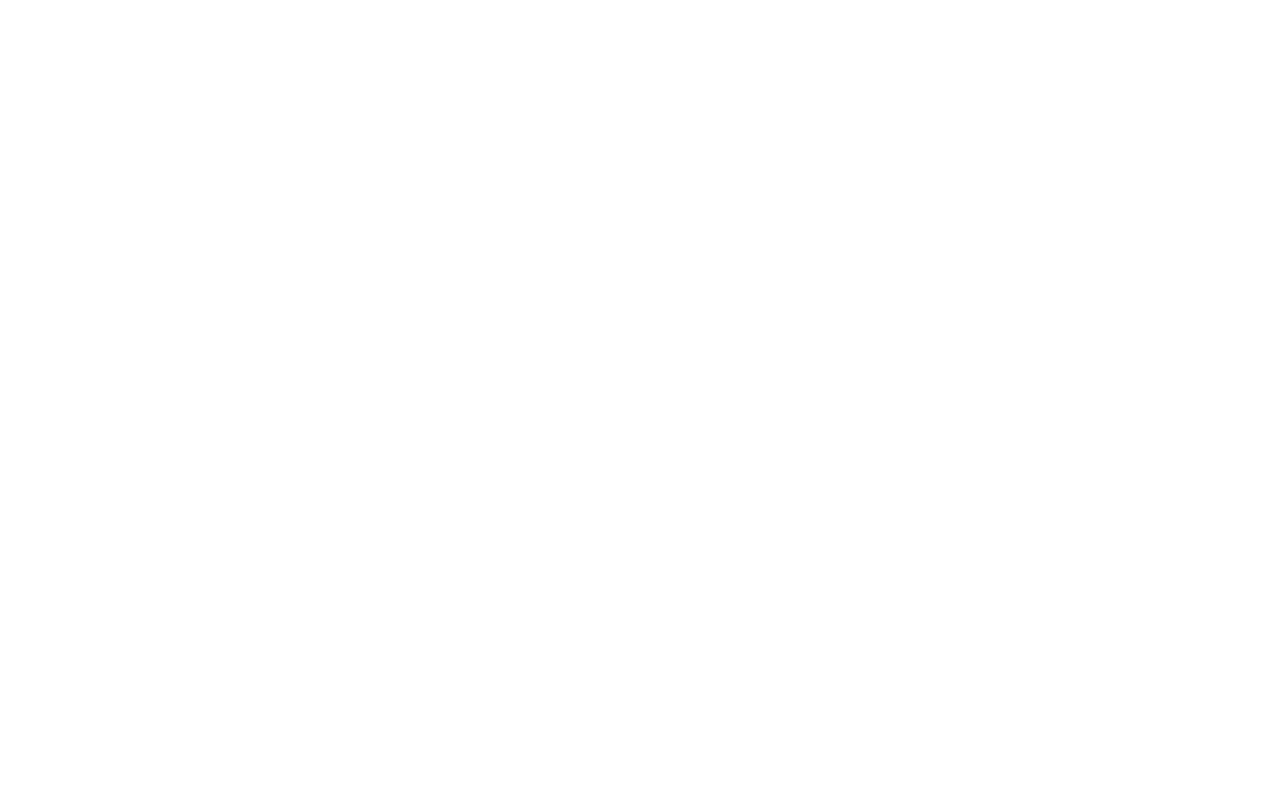
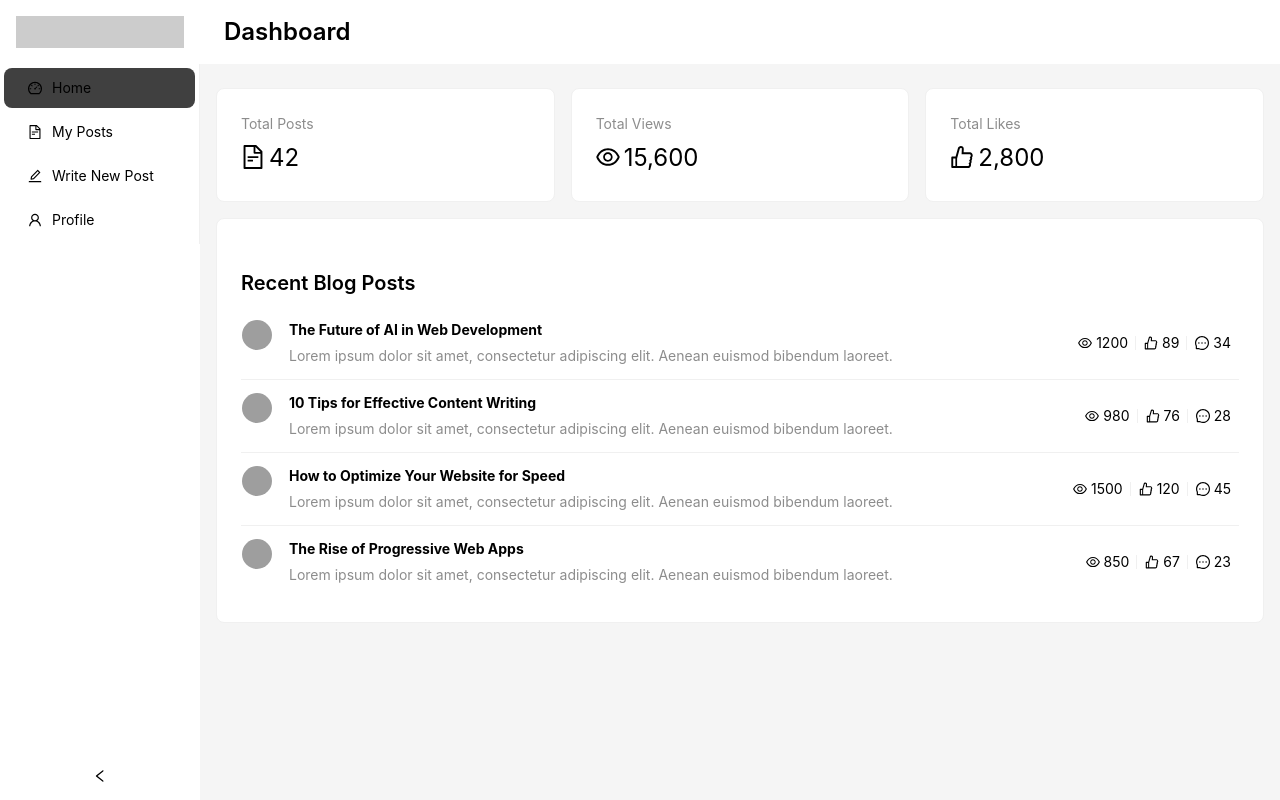
Before and after one commit to sharmilabotcha/Vercel-BlogSite, a React (Create React App) app: page /dashboard in a window 1280 px wide. Before the commit this address had no page. Built offline with nearby package versions, Linux system fonts and the light colour scheme; grey boxes are pictures that could not be loaded.

Commit message:
added dashboard and write a blog pages

```diff
--- a/src/App.js
+++ b/src/App.js
@@ -3,6 +3,8 @@
 import { Button, Typography, Space, ConfigProvider } from 'antd';
 import Login from './pages/Login';
 import Homepage from './pages/Homepage';
+import Dashboard from './pages/Dashboard';
+import WriteBlog from './pages/WriteBlog'; // Assuming WriteBlog is in the same directory as other pages
 
 const { Title, Paragraph } = Typography;
 
@@ -32,6 +34,8 @@
           <Routes>
             <Route path="/login" element={<Login />} />
             <Route path="/" element={<Homepage />} />
+            <Route path="/dashboard" element={<Dashboard />} />
+            <Route path="/write-blog" element={<WriteBlog />} />
           </Routes>
         </Router>
 
--- /dev/null
+++ b/src/pages/Dashboard.js
@@ -0,0 +1,109 @@
+import React, { useState } from 'react';
+import { Layout, Menu, Typography, Card, Statistic, List, Avatar, Row, Col } from 'antd';
+import {
+  DashboardOutlined,
+  FileTextOutlined,
+  EditOutlined,
+  UserOutlined,
+  EyeOutlined,
+  LikeOutlined,
+  MessageOutlined
+} from '@ant-design/icons';
+import { Link } from 'react-router-dom';
+import WriteBlog from './WriteBlog';
+
+const { Header, Content, Sider } = Layout;
+const { Title, Text } = Typography;
+
+const Dashboard = () => {
+  const [collapsed, setCollapsed] = useState(false);
+
+  const blogPosts = [
+    { title: "The Future of AI in Web Development", views: 1200, likes: 89, comments: 34 },
+    { title: "10 Tips for Effective Content Writing", views: 980, likes: 76, comments: 28 },
+    { title: "How to Optimize Your Website for Speed", views: 1500, likes: 120, comments: 45 },
+    { title: "The Rise of Progressive Web Apps", views: 850, likes: 67, comments: 23 }
+  ];
+
+  return (
+    <Layout style={{ minHeight: '100vh' }}>
+      <Sider collapsible collapsed={collapsed} onCollapse={setCollapsed} theme="light">
+        <div style={{ height: 32, margin: 16, background: 'rgba(0, 0, 0, 0.2)' }} />
+        <Menu theme="light" defaultSelectedKeys={['1']} mode="inline">
+          <Menu.Item key="1" icon={<DashboardOutlined />}>
+            Home
+          </Menu.Item>
+          <Menu.Item key="2" icon={<FileTextOutlined />}>
+            My Posts
+          </Menu.Item>
+          <Menu.Item key="3" icon={<EditOutlined />}>
+            <Link to="/write-blog">Write New Post</Link>
+          </Menu.Item>
+          <Menu.Item key="4" icon={<UserOutlined />}>
+            Profile
+          </Menu.Item>
+        </Menu>
+      </Sider>
+      <Layout className="site-layout">
+        <Header style={{ padding: 0, background: '#fff' }}>
+          <Title level={3} style={{ margin: '16px 24px' }}>Dashboard</Title>
+        </Header>
+        <Content style={{ margin: '24px 16px' }}>
+          <Row gutter={[16, 16]}>
+            <Col span={8}>
+              <Card>
+                <Statistic
+                  title="Total Posts"
+                  value={42}
+                  prefix={<FileTextOutlined />}
+                />
+              </Card>
+            </Col>
+            <Col span={8}>
+              <Card>
+                <Statistic
+                  title="Total Views"
+                  value={15600}
+                  prefix={<EyeOutlined />}
+                />
+              </Card>
+            </Col>
+            <Col span={8}>
+              <Card>
+                <Statistic
+                  title="Total Likes"
+                  value={2800}
+                  prefix={<LikeOutlined />}
+                />
+              </Card>
+            </Col>
+          </Row>
+          <Card style={{ marginTop: 16 }}>
+            <Title level={4}>Recent Blog Posts</Title>
+            <List
+              itemLayout="horizontal"
+              dataSource={blogPosts}
+              renderItem={item => (
+                <List.Item
+                  actions={[
+                    <Text key="views"><EyeOutlined /> {item.views}</Text>,
+                    <Text key="likes"><LikeOutlined /> {item.likes}</Text>,
+                    <Text key="comments"><MessageOutlined /> {item.comments}</Text>
+                  ]}
+                >
+                  <List.Item.Meta
+                    avatar={<Avatar src={`https://xsgames.co/randomusers/avatar.php?g=pixel&key=${item.title}`} />}
+                    title={<a href="/">{item.title}</a>}
+                    description="Lorem ipsum dolor sit amet, consectetur adipiscing elit. Aenean euismod bibendum laoreet."
+                  />
+                </List.Item>
+              )}
+            />
+          </Card>
+        </Content>
+      </Layout>
+    </Layout>
+  );
+};
+
+export default Dashboard;
--- a/src/pages/Homepage.js
+++ b/src/pages/Homepage.js
@@ -17,6 +17,11 @@
 } from '@ant-design/icons';
 import { Link } from 'react-router-dom';
 import Login from './Login';
+import image1 from '../asserts/images/image1.jpg';
+import image2 from '../asserts/images/image2.jpg';
+import image3 from '../asserts/images/image3.jpg';
+import image4 from '../asserts/images/image4.jpg';
+import image5 from '../asserts/images/image5.jpg';
 
 const { Header, Content, Footer } = Layout;
 const { Title, Paragraph, Text } = Typography;
@@ -24,9 +29,11 @@
 const Homepage = () => {
   // Sample blog images (you'll want to replace these with actual images)
   const blogImages = [
-    'https://via.placeholder.com/800x400?text=Blog+Image+1',
-    'https://via.placeholder.com/800x400?text=Blog+Image+2',
-    'https://via.placeholder.com/800x400?text=Blog+Image+3'
+    image1,
+    image2,
+    image3,
+    image4,
+    image5
   ];
 
   return (
@@ -98,17 +105,13 @@
           <Title level={2} style={{ textAlign: 'center', marginBottom: '30px' }}>
             Featured Blogs
           </Title>
-          <Carousel autoplay>
+          <Carousel autoplay autoplaySpeed={1000}>
             {blogImages.map((image, index) => (
               <div key={index}>
                 <img
                   src={image}
-                  alt={`Blog ${index + 1}`}
-                  style={{
-                    width: '100%',
-                    height: '400px',
-                    objectFit: 'cover'
-                  }}
+                  alt={`Blog Image ${index + 1}`}
+                  style={{ width: '100%', height: '600px', objectFit: 'cover', borderRadius: '8px' }}
                 />
               </div>
             ))}
@@ -149,7 +152,7 @@
           </Col>
         </Row>
         <div style={{ marginTop: '20px' }}>
-          © {new Date().getFullYear()} BlogSite. All Rights Reserved.
+          {new Date().getFullYear()} BlogSite. All Rights Reserved.
         </div>
       </Footer>
     </Layout>
--- a/src/pages/SignupModal.js
+++ b/src/pages/SignupModal.js
@@ -31,7 +31,7 @@
                 <Form.Item>
                     <Button type="primary" htmlType="submit">Sign Up</Button>
                 </Form.Item>
-                <p style={{ textAlign: 'center', fontSize: '16px', color: '#000' }}>Already have an account? <Button type="link" onClick={onClose} style={{ color: '#000' }}>Login</Button></p>
+                <p style={{ textAlign: 'center', fontSize: '18px', color: '#000', marginBottom: '20px' }}>Already have an account? <Button type="link" onClick={onClose} style={{ color: '#000', fontSize: '18px' }}>Login</Button></p>
             </Form>
         </Modal>
     );
--- /dev/null
+++ b/src/pages/WriteBlog.js
@@ -0,0 +1,43 @@
+import React, { useState } from 'react';
+import { Form, Input, Button, message } from 'antd';
+import { useNavigate } from 'react-router-dom';
+
+const WriteBlog = () => {
+    const [title, setTitle] = useState('');
+    const [description, setDescription] = useState('');
+    const [content, setContent] = useState('');
+    const navigate = useNavigate();
+
+    const handleSubmit = () => {
+        if (!title || !description || !content) {
+            message.error('Please fill in all fields.');
+            return;
+        }
+        // Here you would typically save the blog post to a database or state
+        console.log('Blog Post:', { title, description, content });
+        message.success('Blog post saved successfully!');
+        navigate('/dashboard'); // Redirect to Dashboard after saving
+    };
+
+    return (
+        <div style={{ padding: '20px' }}>
+            <h2>Write a New Blog</h2>
+            <Form layout="vertical">
+                <Form.Item label="Title">
+                    <Input value={title} onChange={(e) => setTitle(e.target.value)} />
+                </Form.Item>
+                <Form.Item label="Description">
+                    <Input value={description} onChange={(e) => setDescription(e.target.value)} />
+                </Form.Item>
+                <Form.Item label="Content">
+                    <Input.TextArea value={content} onChange={(e) => setContent(e.target.value)} rows={4} />
+                </Form.Item>
+                <Form.Item>
+                    <Button type="primary" onClick={handleSubmit}>Add Blog</Button>
+                </Form.Item>
+            </Form>
+        </div>
+    );
+};
+
+export default WriteBlog;
```
Also changed, not shown: src/pages/Login.js (+39 -72 lines), src/asserts/images/image4.jpg (added), src/asserts/images/image5.jpg (added).
